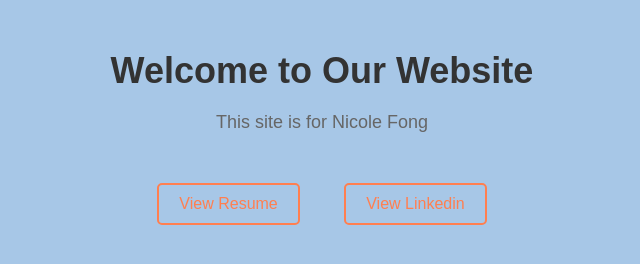
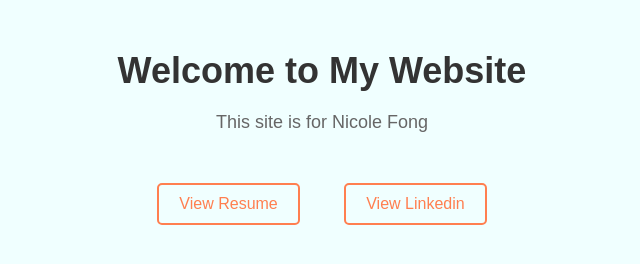
Before and after one commit to NFong1122/NFong1122.github.io, a plain HTML site: page index.html in a window 1280 px wide. Shown: the whole page, without its empty margins (318-958 px from the left). Drawn offline with Linux system fonts and the light colour scheme.

Commit message:
Update index.html

```diff
--- a/index.html
+++ b/index.html
@@ -9,7 +9,7 @@
             font-family: Arial, sans-serif;
             margin: 0;
             padding: 0;
-            background-color: 	#A7C7E7; /* Pastel Blue */
+            background-color: 	#F0FFFF; /* Azure */
         }
         .container {
             max-width: 800px;
@@ -62,7 +62,7 @@
 </head>
 <body>
     <div class="container">
-        <h1>Welcome to Our Website</h1>
+        <h1>Welcome to My Website</h1>
         <p> This site is for Nicole Fong</p>
         <div class="link-container">
             <a href="https://github.com/NFong1122/NFong1122.github.io/blob/main/Resume%20NF%20(1).pdf" class="link" target="_blank">View Resume</a>
```
